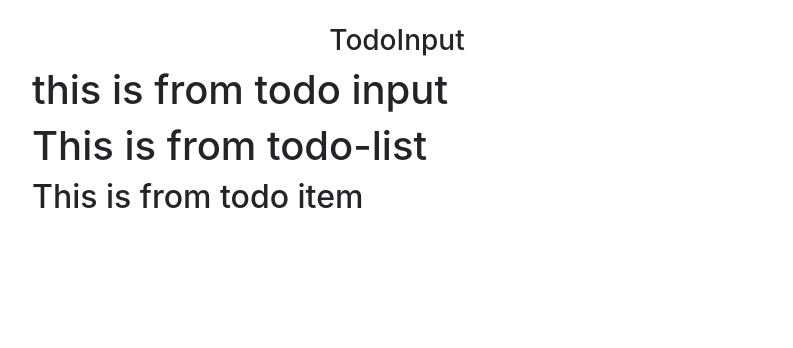
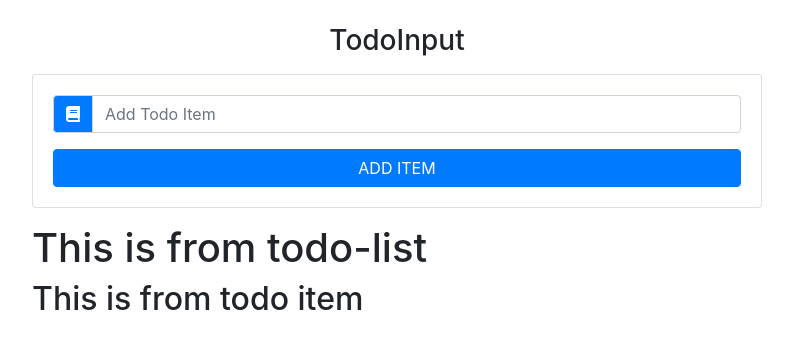
Before and after one commit to Mahin24/react-todo-list, a React (Create React App) app: page / in a window 1280 px wide. Shown: the top 348 px of the page, without its empty margins (243-1036 px from the left). Built offline with nearby package versions, Linux system fonts and the light colour scheme.

Commit message:
update TodoInput

```diff
--- a/public/index.html
+++ b/public/index.html
@@ -24,6 +24,13 @@
       work correctly both with client-side routing and a non-root public URL.
       Learn how to configure a non-root public URL by running `npm run build`.
     -->
+    <!-- font Awesome  -->
+    <link
+      rel="stylesheet"
+      href="https://pro.fontawesome.com/releases/v5.10.0/css/all.css"
+      integrity="sha384-AYmEC3Yw5cVb3ZcuHtOA93w35dYTsvhLPVnYs9eStHfGJvOvKxVfELGroGkvsg+p"
+      crossorigin="anonymous"
+    />
     <title>Todo List</title>
   </head>
   <body>
--- a/src/components/TodoInput.js
+++ b/src/components/TodoInput.js
@@ -1,11 +1,33 @@
-import React, { Component } from 'react'
+import React, { Component } from "react";
 
 export default class TodoInput extends Component {
-    render() {
-        return (
-            <div>
-                <h1>this is from todo input</h1>
+  render() {
+    const { item, handleChange, handleSubmit, editItem } = this.props;
+    return (
+      <div className="card card-body my-3">
+        <form onSubmit={handleSubmit}>
+          <div className="input-group">
+            <div className="input-group-prepend">
+              <div className="input-group-text bg-primary text-white">
+                <i className="fas fa-book"></i>
+              </div>
             </div>
-        )
-    }
+            <input
+              type="text"
+              className="form-control text-capitalize"
+              placeholder="add todo item"
+              value={item}
+              onChange={handleChange}
+            />
+          </div>
+          <button
+            type="submit"
+            className="btn btn-block btn-primary mt-3 text-uppercase"
+          >
+            add item
+          </button>
+        </form>
+      </div>
+    );
+  }
 }
```
